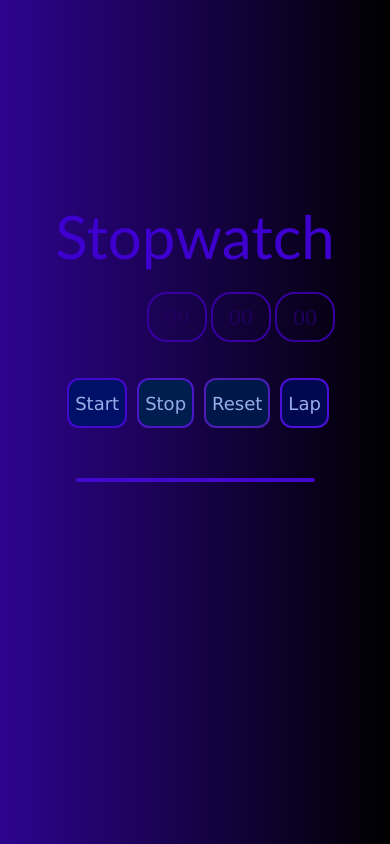
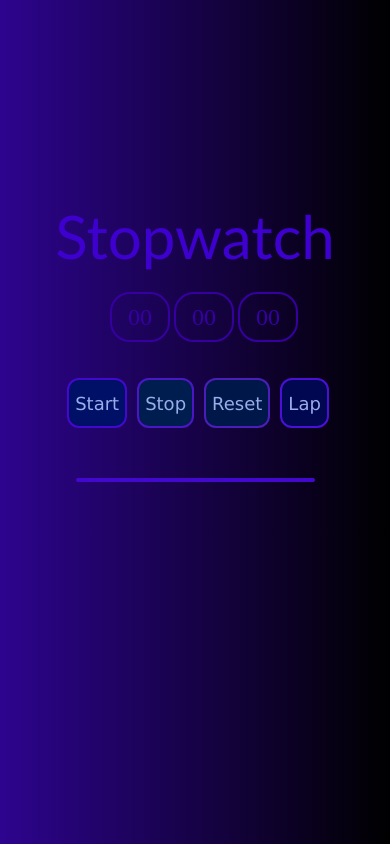
Before and after one commit to Nuhamien/PRODIGY_WD_02, a plain HTML site: page index.html in a window 390 px wide. Drawn offline with Linux system fonts and the light colour scheme.

Commit message:
update commit

```diff
--- a/stopwatch.css
+++ b/stopwatch.css
@@ -131,8 +131,8 @@ li{
         padding: auto;
     }
     #main{
-        color: #1f005d;
-        margin-left:30vw;
+        color: #3600A1;
+        margin-left:80px;
         display: flex;
         justify-content: center;
         align-items: center;
```
